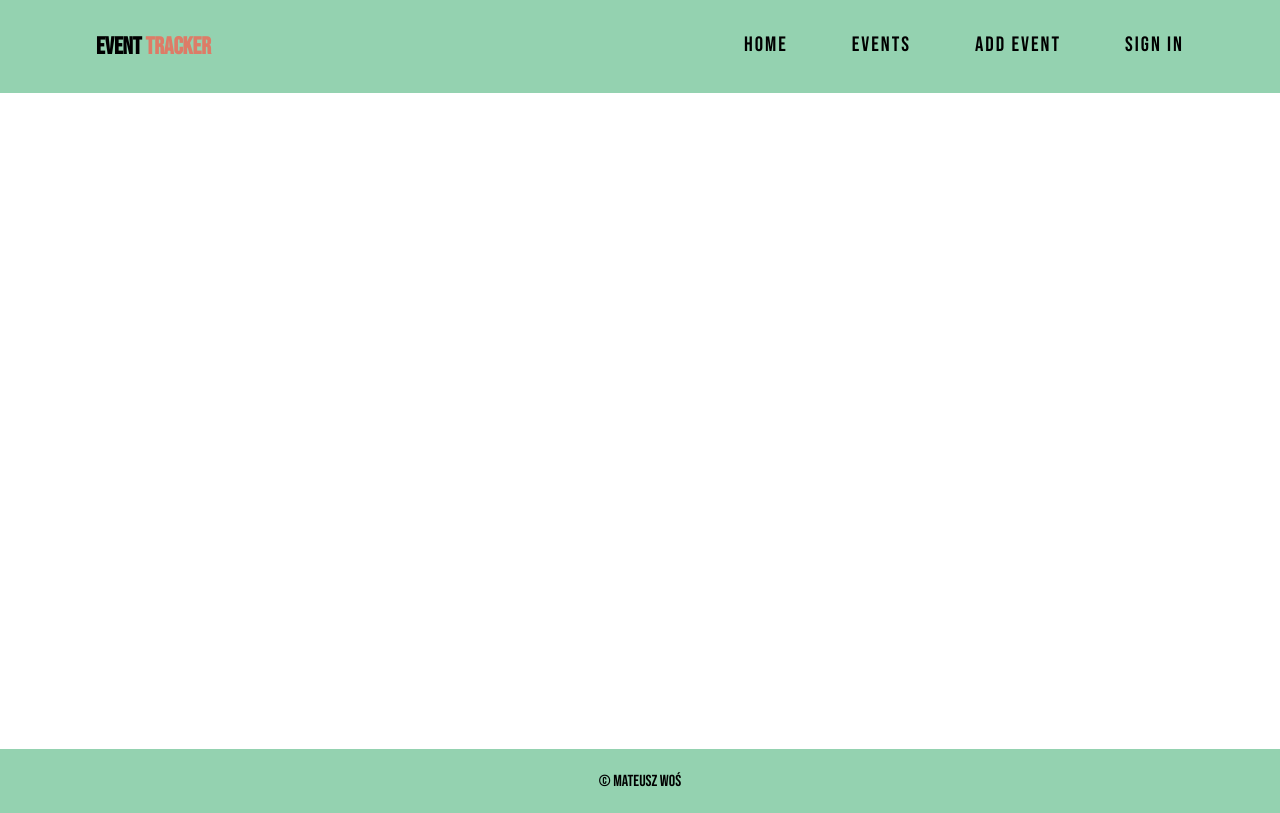
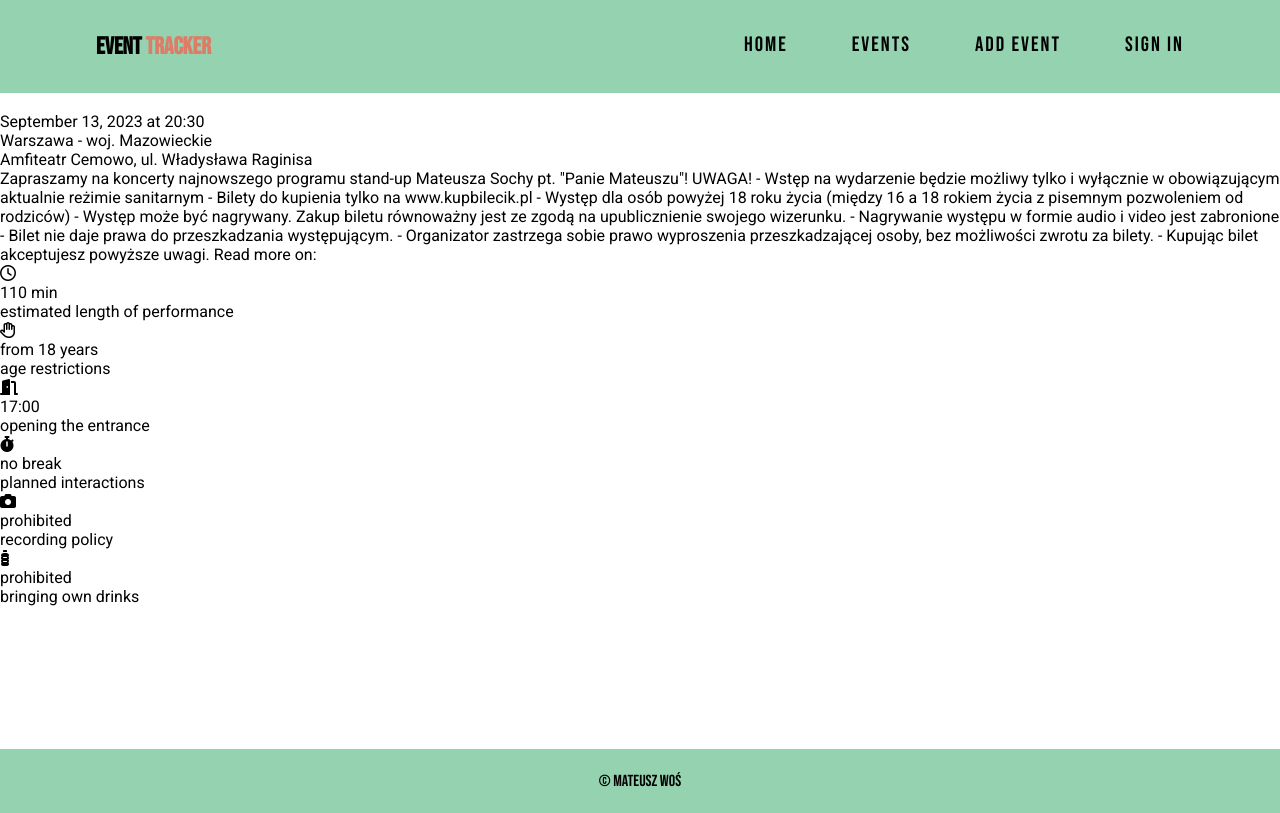
Before and after one commit to Desparion7/Event-tracker, an Angular app: page /event/1 in a window 1280 px wide. Before the commit this address led to /. Built offline with nearby package versions, Linux system fonts and the light colour scheme.

Commit message:
add event page

```diff
--- a/src/app/app-routing.module.ts
+++ b/src/app/app-routing.module.ts
@@ -2,10 +2,12 @@ import { NgModule } from '@angular/core';
 import { RouterModule, Routes } from '@angular/router';
 import { MainpageComponent } from './mainpage/mainpage.component';
 import { EventsListPageComponent } from './events-list-page/events-list-page.component';
+import { EventPageComponent } from './event-page/event-page.component';
 
 const routes: Routes = [
   { path: '', component: MainpageComponent },
   { path: 'events', component: EventsListPageComponent },
+  { path: 'event/:id', component: EventPageComponent },
 ];
 
 @NgModule({
--- a/src/app/app.module.ts
+++ b/src/app/app.module.ts
@@ -8,6 +8,7 @@ import { FooterComponent } from './layout/footer/footer.component';
 import { MainpageComponent } from './mainpage/mainpage.component';
 import { EventsListPageComponent } from './events-list-page/events-list-page.component';
 import { EventListItemComponent } from './events-list-page/event-list-item/event-list-item.component';
+import { EventPageComponent } from './event-page/event-page.component';
 
 @NgModule({
   declarations: [
@@ -17,6 +18,7 @@ import { EventListItemComponent } from './events-list-page/event-list-item/event
     MainpageComponent,
     EventsListPageComponent,
     EventListItemComponent,
+    EventPageComponent,
   ],
   imports: [BrowserModule, AppRoutingModule],
   providers: [],
--- /dev/null
+++ b/src/app/event-page/event-page.component.html
@@ -0,0 +1,57 @@
+<div>
+  <div>
+    <img src="" alt="" />
+    <div>
+      <p>September 13, 2023 at 20:30</p>
+      <p>Warszawa - woj. Mazowieckie</p>
+      <p>Amfiteatr Cemowo, ul. Władysława Raginisa</p>
+    </div>
+  </div>
+  <div>
+    <p>
+      Zapraszamy na koncerty najnowszego programu stand-up Mateusza Sochy pt.
+      "Panie Mateuszu"! UWAGA! - Wstęp na wydarzenie będzie możliwy tylko i
+      wyłącznie w obowiązującym aktualnie reżimie sanitarnym - Bilety do
+      kupienia tylko na www.kupbilecik.pl - Występ dla osób powyżej 18 roku
+      życia (między 16 a 18 rokiem życia z pisemnym pozwoleniem od rodziców) -
+      Występ może być nagrywany. Zakup biletu równoważny jest ze zgodą na
+      upublicznienie swojego wizerunku. - Nagrywanie występu w formie audio i
+      video jest zabronione - Bilet nie daje prawa do przeszkadzania
+      występującym. - Organizator zastrzega sobie prawo wyproszenia
+      przeszkadzającej osoby, bez możliwości zwrotu za bilety. - Kupując bilet
+      akceptujesz powyższe uwagi. Read more on:
+    </p>
+  </div>
+  <div>
+    <div>
+      <i class="fa-regular fa-clock"></i>
+      <p>110 min</p>
+      <span>estimated length of performance</span>
+    </div>
+    <div>
+      <i class="fa-regular fa-hand"></i>
+      <p>from 18 years</p>
+      <span>age restrictions</span>
+    </div>
+    <div>
+      <i class="fa-solid fa-door-open"></i>
+      <p>17:00</p>
+      <span>opening the entrance</span>
+    </div>
+    <div>
+      <i class="fa-solid fa-stopwatch"></i>
+      <p>no break</p>
+      <span>planned interactions</span>
+    </div>
+    <div>
+      <i class="fa-solid fa-camera"></i>
+      <p>prohibited</p>
+      <span>recording policy</span>
+    </div>
+    <div>
+      <i class="fa-solid fa-bottle-water"></i>
+      <p>prohibited</p>
+      <span>bringing own drinks</span>
+    </div>
+  </div>
+</div>
--- a/src/app/events-list-page/event-list-item/event-list-item.component.css
+++ b/src/app/events-list-page/event-list-item/event-list-item.component.css
@@ -8,7 +8,6 @@
   margin-bottom: 0.5rem;
   border: 1px solid var(--border1);
   border-radius: 5px;
-  cursor: pointer;
   overflow: hidden;
   background-color: rgba(255, 255, 255, 0.853);
   transition: background-color 0.3s;
@@ -33,6 +32,7 @@
 }
 .eventListItem-info-location-place {
   font-weight: bold;
+  cursor: pointer;
   transition: color 0.3s;
 }
 .eventListItem-info-location-place:hover {
@@ -54,6 +54,7 @@
   flex-direction: column;
   justify-content: space-around;
   transition: color 0.3s;
+  cursor: pointer;
 }
 .eventListItem-info-creator:hover {
   color: var(--text-color-hover2);
--- a/src/app/events-list-page/event-list-item/event-list-item.component.html
+++ b/src/app/events-list-page/event-list-item/event-list-item.component.html
@@ -15,6 +15,10 @@
       </p>
     </div>
   </div>
-  <button class="btn-main">More Info</button>
-  <img src="../../../assets/socha.webp" alt="" class="eventListItem-backgroundImg"/>
+  <button class="btn-main" routerLink="/event/1">More Info</button>
+  <img
+    src="../../../assets/socha.webp"
+    alt=""
+    class="eventListItem-backgroundImg"
+  />
 </div>
--- a/src/index.html
+++ b/src/index.html
@@ -11,6 +11,10 @@
       href="https://fonts.googleapis.com/css2?family=Bebas+Neue&family=Roboto&display=swap"
       rel="stylesheet"
     />
+    <script
+      src="https://kit.fontawesome.com/efe1cde7b5.js"
+      crossorigin="anonymous"
+    ></script>
     <link rel="icon" type="image/x-icon" href="favicon.ico" />
   </head>
   <body>
```
Also changed, not shown: src/app/event-page/event-page.component.ts (added, +10 -0 lines), src/app/event-page/event-page.component.css (added), 1 other file (tests, documents, lock files or other folders).
